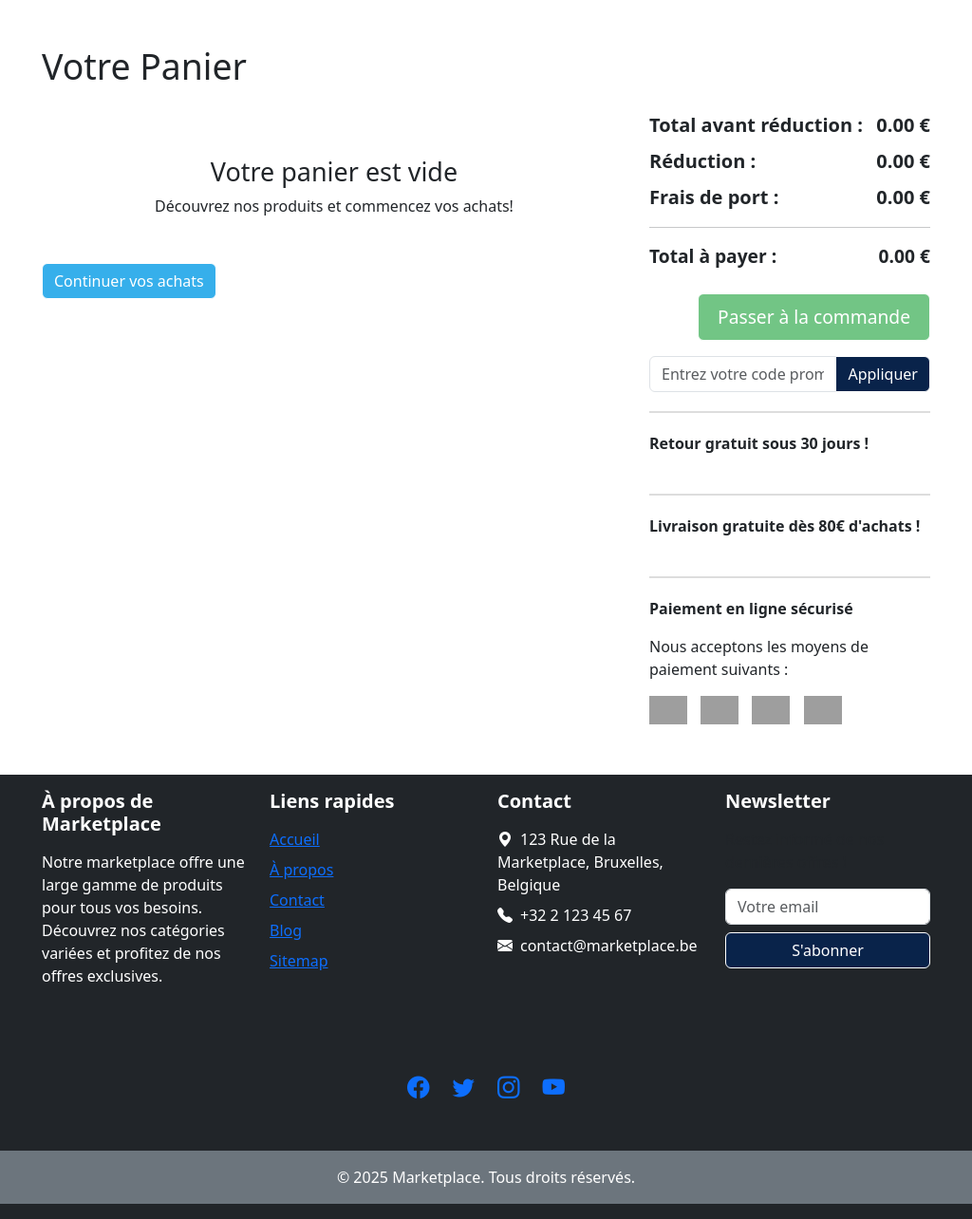
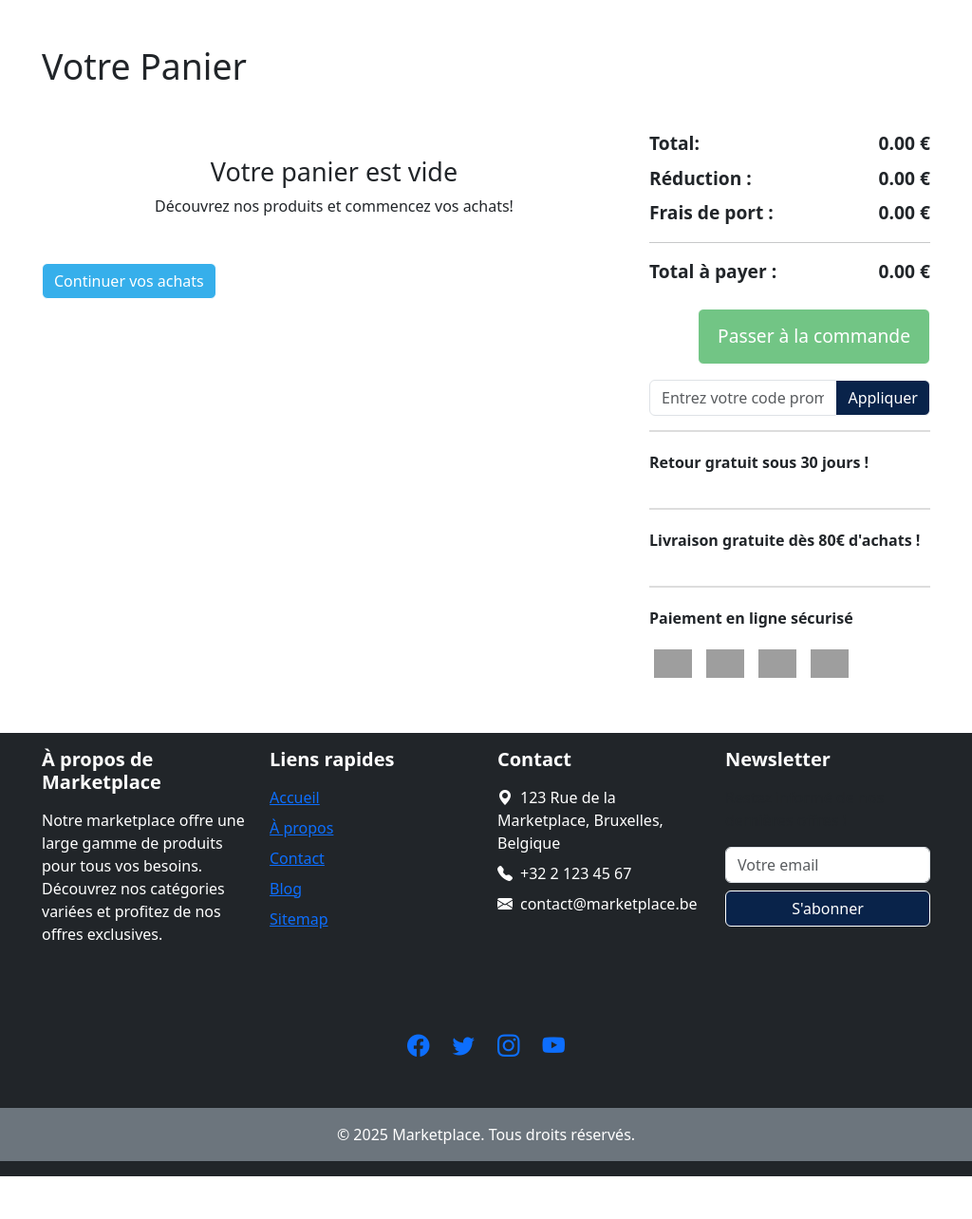
Before and after one commit to ZEP13/html_marketplace, a PHP site: page /html_marketplace/views/panier.html in a window 1024 px wide. Shown: the part 56-1340 px from the top of the page at 95% size. After the commit the page ends 1295 px from the top, so only its background shows below. Run offline with PHP 8.4, Linux system fonts and the light colour scheme; data comes from the database, SQL or seed files in the repository; grey boxes are pictures that could not be loaded.

Commit message:
media queries

```diff
--- a/assets/scipt/panierPanier.js
+++ b/assets/scipt/panierPanier.js
@@ -86,7 +86,7 @@
           <div class="item-price">${produit.price} €</div>
         </div>
       </div>
-      <div class="d-flex align-items-center">
+      <div class="d-flex align-items-center phoneMedia">
         <input type="number"
           max="${produit.quantite}"
           class="form-control item-quantity"
--- a/assets/style/login.css
+++ b/assets/style/login.css
@@ -131,7 +131,7 @@
 }
 
 .remember-me label {
-    color: #555;
+    color: #d5d5d5;
     cursor: pointer;
     user-select: none;
 }
--- a/assets/style/nav.css
+++ b/assets/style/nav.css
@@ -223,7 +223,7 @@
 #searchDropdown {
   position: absolute;
   top: 100%;
-  left: 0;
+  left: 20%;
   right: 0;
   background: white;
   border-radius: 0 0 4px 4px;
--- /dev/null
+++ b/assets/style/panier.css
@@ -0,0 +1,287 @@
+      /* Style personnalisé */
+      .cart-item {
+        border-bottom: 1px solid #ddd;
+        padding: 15px 0;
+      }
+      .cart-item .item-title {
+        font-size: 1.1rem;
+        font-weight: bold;
+      }
+      .cart-item .item-price {
+        color: #28a745;
+        font-weight: bold;
+      }
+      .cart-item .item-quantity {
+        max-width: 60px;
+      }
+      .cart-item .remove-btn {
+        color: #dc3545;
+        cursor: pointer;
+      }
+      .cart-item .remove-btn:hover {
+        text-decoration: underline;
+      }
+      .cart-summary {
+        font-size: 1.25rem;
+        font-weight: bold;
+      }
+      .cart-summary .total {
+        color: #007bff;
+      }
+      #btn-checkout {
+        background-color: #28a745;
+        color: white;
+        font-size: 1.2rem;
+        padding: 10px 20px;
+      }
+      #btn-checkout:hover {
+        background-color: #218838;
+      }
+      .promo-section,
+      .delivery-info,
+      .payment-info {
+        margin-top: 20px;
+        padding-top: 20px;
+        padding-bottom: 5px;
+        border-top: 2px solid #ddd;
+      }
+      .promo-section input {
+        max-width: 250px;
+      }
+      .payment-info img {
+        width: 40px;
+        margin-right: 10px;
+      }
+      .continue-shopping {
+        text-align: left;
+        margin-top: 20px;
+      }
+      .cart-header {
+        font-weight: bold;
+        font-size: 1.1rem;
+      }
+      .cart-footer {
+        font-weight: bold;
+        font-size: 1.2rem;
+        text-align: right;
+      }
+      img {
+        width: 150px;
+      }
+@media screen and (max-width: 700px) {
+  h1 {
+    font-size: 1.5rem;
+    text-align: center;
+  }
+  .phoneMedia{
+    display: flexn !important;
+    flex-direction: column;
+  }
+  .item-quantity{
+    margin-bottom: 5px;
+  }
+  .cart-item {
+    padding: 10px 0;
+  }
+
+  .cart-summary {
+    font-size: 0.95rem;
+    margin-top: 10px;
+  }
+
+  .cart-footer {
+    text-align: center;
+    font-size: 1rem;
+  }
+
+  #btn-checkout {
+    font-size: 1rem;
+    padding: 12px;
+  }
+.promo-section, .delivery-info, .payment-info{
+    display: flex;
+    justify-content: center;
+    flex-direction: column;
+    align-items: center;
+}
+  .payment-info img {
+    width: 25px;
+  }
+
+  .delivery-info p {
+    font-size: 0.9rem;
+    text-align: center;
+  }
+
+  .promo-section input {
+    font-size: 0.9rem;
+  }
+
+  .row {
+    flex-direction: column;
+  }
+
+  .col-md-8,
+  .col-md-4 {
+    width: 100%;
+  }
+}
+@media screen and (min-width: 701px) and (max-width: 1024px) {
+  h1 {
+    font-size: 2rem;
+    text-align: center;
+  }
+
+  .phoneMedia {
+    display: flex !important;
+    flex-direction: column;
+  }
+
+  .cart-item {
+    display: flex;
+    flex-direction: row;
+    flex-wrap: wrap;
+    padding: 12px 0;
+  }
+
+  .item-quantity {
+    margin-bottom: 5px;
+  }
+
+  .cart-summary {
+    font-size: 1.1rem;
+    margin-top: 15px;
+  }
+
+  .cart-footer {
+    font-size: 1.1rem;
+    text-align: right;
+  }
+
+  #btn-checkout {
+    font-size: 1.1rem;
+    padding: 14px;
+    width: 100%;
+  }
+
+  .promo-section,
+  .delivery-info,
+  .payment-info {
+    display: flex;
+    justify-content: center;
+    flex-direction: column;
+    align-items: center;
+    text-align: center;
+    margin-top: 15px;
+  }
+
+  .promo-section input {
+    width: 80%;
+    font-size: 1rem;
+  }
+
+  .payment-info img {
+    width: 35px;
+    margin: 5px;
+  }
+
+  .delivery-info p {
+    font-size: 1rem;
+  }
+
+  .row {
+    flex-direction: column;
+  }
+
+  .col-md-8,
+  .col-md-4 {
+    width: 100%;
+  }
+
+}
+@media screen and (min-width: 768px) and (max-width: 1024px) and (orientation: landscape) {
+  h1 {
+    font-size: 2.2rem;
+    text-align: left;
+  }
+
+  .phoneMedia {
+    display: flex !important;
+    flex-direction: row;
+    justify-content: space-between;
+    align-items: center;
+  }
+
+  .cart-item {
+    display: flex;
+    flex-direction: row;
+    justify-content: space-between;
+    align-items: center;
+    padding: 15px 10px;
+  }
+
+  .item-quantity {
+    margin-bottom: 0;
+    margin-left: 10px;
+  }
+
+  .cart-summary {
+    font-size: 1.2rem;
+    margin-top: 20px;
+  }
+
+  .cart-footer {
+    font-size: 1.2rem;
+    text-align: right;
+  }
+
+  #btn-checkout {
+    font-size: 1.2rem;
+    padding: 14px 20px;
+    width: auto;
+  }
+
+  .promo-section,
+  .delivery-info,
+  .payment-info {
+    align-items: flex-start;
+    text-align: left;
+  }
+
+  .promo-section input {
+    width: 60%;
+  }
+
+  .payment-info img {
+    width: 40px;
+    margin-right: 10px;
+  }
+
+  .delivery-info p {
+    font-size: 1rem;
+  }
+
+  .continue-shopping {
+    text-align: left;
+  }
+
+  .row {
+    flex-direction: row;
+  }
+
+  .col-md-8,
+  .col-md-4 {
+    width: 100%;
+  }
+
+  /* Si tu veux que les colonnes reprennent leur place */
+  @media (min-width: 900px) {
+    .col-md-8 {
+      width: 65%;
+    }
+
+    .col-md-4 {
+      width: 35%;
+    }
+  }
+}
--- a/views/panier.html
+++ b/views/panier.html
@@ -9,78 +9,7 @@
       href="https://cdn.jsdelivr.net/npm/bootstrap@5.3.0-alpha1/dist/css/bootstrap.min.css"
       rel="stylesheet"
     />
-    <style>
-      /* Style personnalisé */
-      .cart-item {
-        border-bottom: 1px solid #ddd;
-        padding: 15px 0;
-      }
-      .cart-item .item-title {
-        font-size: 1.1rem;
-        font-weight: bold;
-      }
-      .cart-item .item-price {
-        color: #28a745;
-        font-weight: bold;
-      }
-      .cart-item .item-quantity {
-        max-width: 60px;
-      }
-      .cart-item .remove-btn {
-        color: #dc3545;
-        cursor: pointer;
-      }
-      .cart-item .remove-btn:hover {
-        text-decoration: underline;
-      }
-      .cart-summary {
-        font-size: 1.25rem;
-        font-weight: bold;
-      }
-      .cart-summary .total {
-        color: #007bff;
-      }
-      #btn-checkout {
-        background-color: #28a745;
-        color: white;
-        font-size: 1.2rem;
-        padding: 10px 20px;
-      }
-      #btn-checkout:hover {
-        background-color: #218838;
-      }
-      .promo-section,
-      .delivery-info,
-      .payment-info {
-        margin-top: 20px;
-        padding-top: 20px;
-        padding-bottom: 5px;
-        border-top: 2px solid #ddd;
-      }
-      .promo-section input {
-        max-width: 250px;
-      }
-      .payment-info img {
-        width: 40px;
-        margin-right: 10px;
-      }
-      .continue-shopping {
-        text-align: left;
-        margin-top: 20px;
-      }
-      .cart-header {
-        font-weight: bold;
-        font-size: 1.1rem;
-      }
-      .cart-footer {
-        font-weight: bold;
-        font-size: 1.2rem;
-        text-align: right;
-      }
-      img {
-        width: 150px;
-      }
-    </style>
+    <link rel="stylesheet" href="../assets/style/panier.css">
   </head>
   <body>
     <div id="navContainer"></div>
@@ -109,7 +38,7 @@
           <!-- Section Résumé -->
           <div class="cart-summary">
             <div class="d-flex justify-content-between mb-2">
-              <span>Total avant réduction :</span>
+              <span>Total:</span>
               <span id="total">0.00 €</span>
             </div>
             <div class="d-flex justify-content-between mb-2">
@@ -165,8 +94,7 @@
           <!-- Paiement en ligne sécurisé -->
           <div class="payment-info">
             <p><strong>Paiement en ligne sécurisé</strong></p>
-            <p>Nous acceptons les moyens de paiement suivants :</p>
-            <div>
+            <div class="d-flex justify-content-center">
               <img
                 src="https://upload.wikimedia.org/wikipedia/commons/a/a4/MasterCard-logo.svg"
                 alt="Mastercard"
```
Also changed, not shown: views/user.html (+5 -5 lines).
